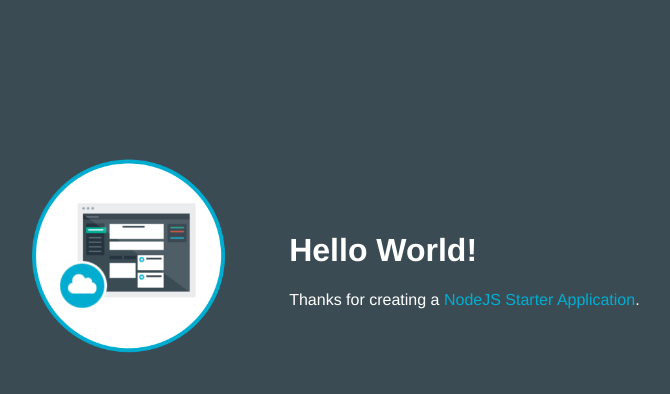
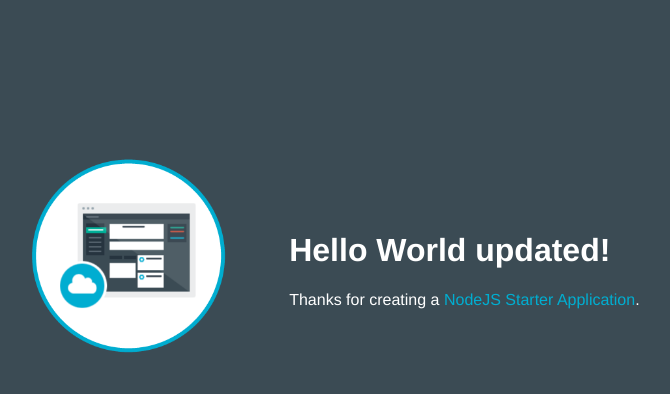
Before and after one commit to GIT090042178/TamilDevOpsOffice-1483179695531, a website: page public/index.html in a window 1280 px wide. Shown: the whole page, without its empty margins (253-923 px from the left). Drawn offline with Linux system fonts and the light colour scheme.

Commit message:
Update index.html

```diff
--- a/public/index.html
+++ b/public/index.html
@@ -16,7 +16,7 @@
           <img class = "newappIcon" src="images/newapp-icon.png">
         </td>
         <td>
-          <h1 id="message">Hello World!</h1>
+          <h1 id="message">Hello World updated!</h1>
           <p class='description'></p> Thanks for creating a <span class = "blue">NodeJS Starter Application</span>.
         </td>
       </tr>
```
